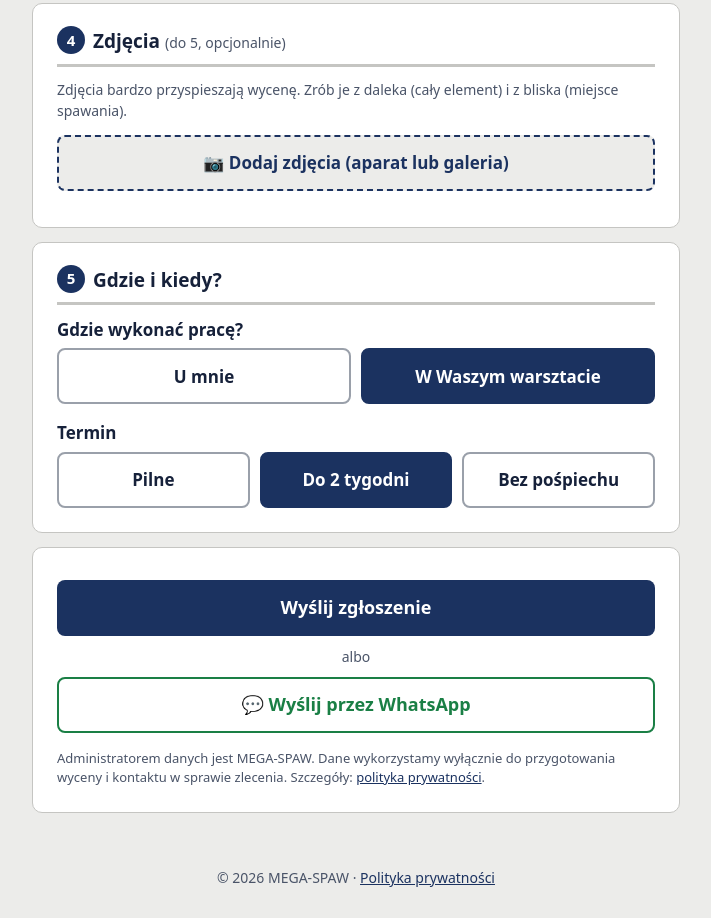
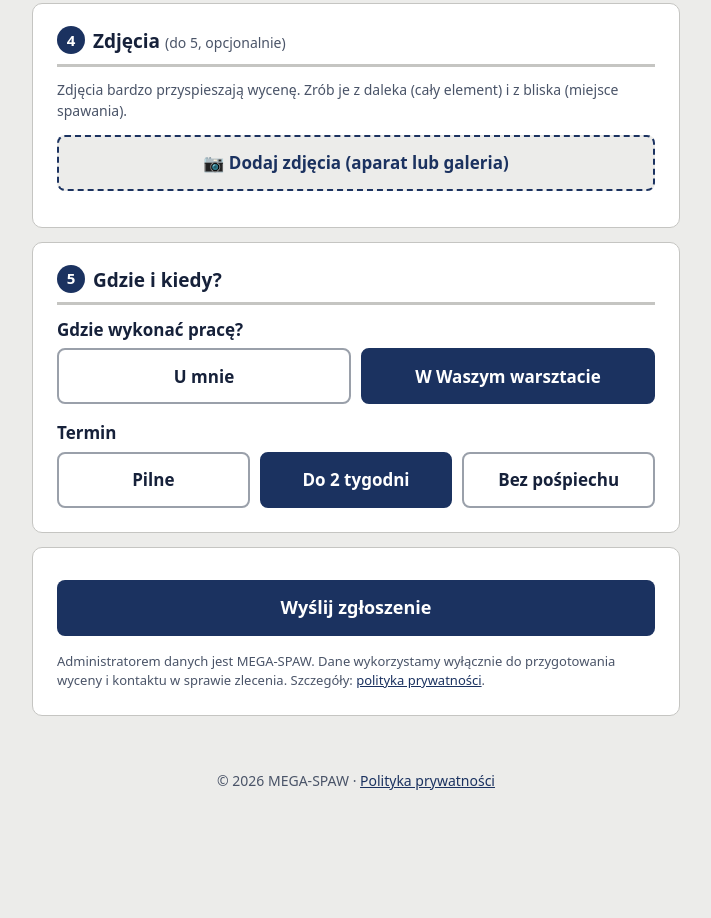
Before and after one commit to plabiak81/plabiak81, a plain HTML site: page mega-spaw/zlecenie.html in a window 1280 px wide. Shown: the part 1392-2310 px from the top of the page, without its empty margins (284-995 px from the left). After the commit the page ends 2213 px from the top, so only its background shows below. Drawn offline with Linux system fonts and the light colour scheme.

Commit message:
Mega-spaw: formularz zlecenia – adres e-mail do zgłoszeń, WhatsApp ukryty do czasu podania numeru
Co-Authored-By: Claude Opus 5.5 <noreply@anthropic.com>
Claude-Session: https://claude.ai/code/session_014EeueWMZF2A6EeqJQdsunT

```diff
--- a/mega-spaw/zlecenie.html
+++ b/mega-spaw/zlecenie.html
@@ -305,7 +305,7 @@
     <section class="karta">
       <button type="submit" class="przycisk glowny" id="wyslij">Wyślij zgłoszenie</button>
       <div class="podsumowanie-bledow" id="podsumowanie-bledow" role="alert">Uzupełnij zaznaczone pola – są podświetlone na czerwono.</div>
-      <p class="lub">albo</p>
+      <p class="lub" id="lub">albo</p>
       <button type="button" class="przycisk whatsapp" id="whatsapp">💬 Wyślij przez WhatsApp</button>
       <p class="rodo">Administratorem danych jest MEGA-SPAW. Dane wykorzystamy wyłącznie do przygotowania wyceny i kontaktu w sprawie zlecenia. Szczegóły: <a href="polityka-prywatnosci.html">polityka prywatności</a>.</p>
     </section>
@@ -332,9 +332,9 @@
 var KONFIG = {
   // Adres e-mail do zgłoszeń. Po pierwszej aktywacji FormSubmit przyśle Ci
   // losowy kod – wpisz go tutaj zamiast adresu, wtedy e-mail nie jest widoczny.
-  email: 'TWOJ-EMAIL@example.com',
+  email: 'megaspaw1@gmail.com',
   // Numer WhatsApp: same cyfry, z kierunkowym 48, bez plusa i spacji.
-  whatsapp: '48600000000'
+  whatsapp: ''   // puste = przycisk WhatsApp jest ukryty
 };
 
 var MAKS_ZDJEC = 5;
@@ -345,6 +345,12 @@ var form = document.getElementById('formularz');
 var zdjecia = [];        // lista { plik, adres } – zdjęcia wybrane przez klienta
 
 document.getElementById('rok').textContent = new Date().getFullYear();
+
+// Bez numeru WhatsApp chowamy przycisk WhatsApp i napis „albo”
+if (!/^\d{11,15}$/.test(KONFIG.whatsapp)) {
+  document.getElementById('whatsapp').hidden = true;
+  document.getElementById('lub').hidden = true;
+}
 
 /* ----- Pokazywanie pól zależnych ----- */
 document.getElementById('czy-firma').addEventListener('change', function () {
```
